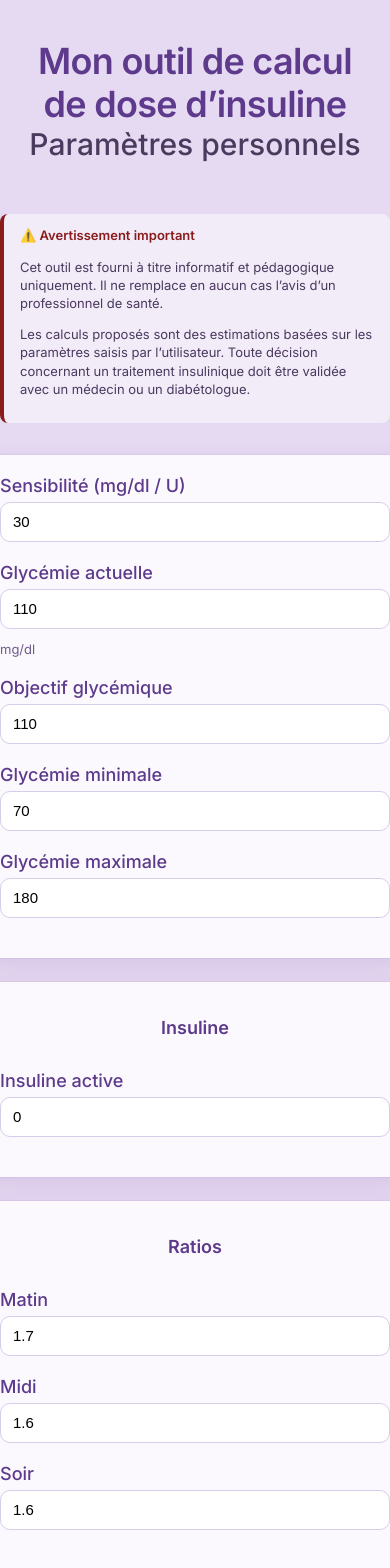
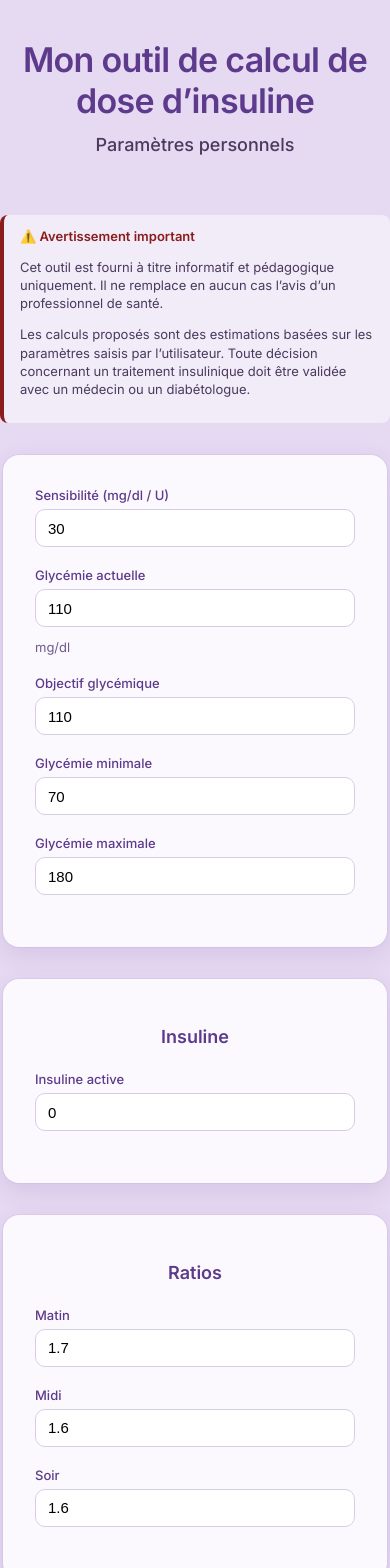
Before and after one commit to desdemone/calculateur-insuline, a React (Create React App) app: page / in a window 390 px wide. Shown: the top 1568 px of the page. Built offline with nearby package versions, Linux system fonts and the light colour scheme.

Commit message:
Reduce card width and UI adjustments

```diff
--- a/src/App.css
+++ b/src/App.css
@@ -1,4 +1,7 @@
-/* Base */
+/* ============================= */
+/* BASE */
+/* ============================= */
+
 html,
 body {
   margin: 0;
@@ -12,7 +15,10 @@ body {
   min-height: 100vh;
 }
 
-/* Header */
+/* ============================= */
+/* HEADER */
+/* ============================= */
+
 .header {
   padding: 64px 16px 32px;
   text-align: center;
@@ -27,27 +33,33 @@ body {
   color: #5D3A8C;
 }
 
-/* Section */
+.subtitle-intro {
+  margin: 12px 0 24px;
+  font-size: 18px;
+  font-weight: 500;
+  color: #4A3A5E;
+  text-align: center;
+}
+
+/* ============================= */
+/* SECTION */
+/* ============================= */
+
 .section {
   display: flex;
   flex-direction: column;
   align-items: center;
 }
 
-.subtitle-intro {
-  margin: 0 0 16px;
-  font-size: 30px;        /* ⬆️ légèrement plus grand */
-  font-weight: 500;       /* un peu plus présent */
-  color: #4A3A5E;
-  text-align: center;
-}
+/* ============================= */
+/* CARD */
+/* ============================= */
 
-/* Card */
 .card {
   background-color: #FBF9FD;
   border-radius: 16px;
   padding: 32px;
-  max-width: 400px;   /* ⬅️ resserré */
+  max-width: 400px;
   width: 100%;
   margin-bottom: 32px;
   box-shadow:
@@ -56,48 +68,55 @@ body {
 }
 
 .subtitle {
-  margin-bottom: 32px;
+  margin-bottom: 24px;
   font-size: 20px;
   font-weight: 600;
   color: #5D3A8C;
   text-align: center;
 }
 
-/* Fields */
+/* ============================= */
+/* FIELDS */
+/* ============================= */
+
 .field {
   margin-bottom: 20px;
 }
 
+/* Labels */
 label {
   display: block;
   margin-bottom: 6px;
-  font-size: 18px;
+  font-size: 14px;
   font-weight: 500;
   color: #5D3A8C;
 }
 
-/* Inputs + units */
-.input-unit {
-  display: flex;
-  align-items: center;
-  gap: 8px;
-}
-
-input {
+/* Inputs + Select */
+input,
+select {
   width: 100%;
-  height: 40px;
+  height: 42px;
   padding: 0 12px;
-  font-size: 15px;
+  font-size: 16px;
   border-radius: 10px;
   border: 1px solid #D6CDEA;
   background-color: #FFFFFF;
   box-sizing: border-box;
 }
 
-input:focus {
+input:focus,
+select:focus {
   outline: none;
   border-color: #5D3A8C;
   box-shadow: 0 0 0 2px rgba(93, 58, 140, 0.15);
+}
+
+/* Units */
+.input-unit {
+  display: flex;
+  align-items: center;
+  gap: 8px;
 }
 
 .unit {
@@ -106,7 +125,10 @@ input:focus {
   white-space: nowrap;
 }
 
-/* Ratios grid */
+/* ============================= */
+/* RATIOS GRID */
+/* ============================= */
+
 .ratios-grid {
   display: grid;
   grid-template-columns: 80px 1fr;
@@ -121,7 +143,10 @@ input:focus {
   color: #6F5A8A;
 }
 
-/* Button */
+/* ============================= */
+/* BUTTON */
+/* ============================= */
+
 button {
   width: 100%;
   height: 44px;
@@ -140,64 +165,10 @@ button:hover {
   background-color: #7A54B2;
 }
 
-/* Mobile */
-@media (max-width: 480px) {
-  .card {
-    padding: 24px 20px;
-  }
+/* ============================= */
+/* MEDICAL DISCLAIMER */
+/* ============================= */
 
-  .ratios-grid {
-    grid-template-columns: 1fr;
-  }
-}
-@media (max-width: 480px) {
-  .title {
-    font-size: 36px;
-    line-height: 1.2;
-  }
-}
-@media (max-width: 480px) {
-  .header {
-    padding: 40px 16px 24px;
-  }
-}
-select {
-  width: 100%;
-  height: 40px;
-  padding: 0 12px;
-  font-size: 15px;
-  border-radius: 10px;
-  border: 1px solid #D6CDEA;
-  background-color: #FFFFFF;
-}
-@media (max-width: 480px) {
-  .card {
-    max-width: 100%;
-    padding: 20px 16px;      /* 🔑 réduit le padding */
-    margin: 0 12px 24px;     /* 🔑 espace sur les côtés */
-    border-radius: 14px;
-  }
-}
-@media (max-width: 480px) {
-  .input-unit {
-    flex-wrap: wrap;        /* 🔑 autorise le retour à la ligne */
-  }
-
-  .unit {
-    margin-top: 4px;
-  }
-}
-@media (max-width: 480px) {
-  .subtitle {
-    font-size: 18px;
-  }
-}
-@media (max-width: 480px) {
-  button {
-    height: 42px;
-    font-size: 14px;
-  }
-}
 .medical-disclaimer {
   max-width: 520px;
   margin: 12px auto 32px;
@@ -215,3 +186,66 @@ select {
   font-weight: 600;
   color: #8A1C1C;
 }
+
+/* ============================= */
+/* RESPONSIVE MOBILE */
+/* ============================= */
+
+@media (max-width: 480px) {
+
+  .header {
+    padding: 40px 16px 24px;
+  }
+
+  .title {
+    font-size: 34px;
+    line-height: 1.2;
+  }
+
+  .subtitle {
+    font-size: 18px;
+  }
+
+  .card {
+  background-color: #FBF9FD;
+  border-radius: 16px;
+  padding: 32px;
+
+  max-width: 320px;   /* 🔑 réduit largeur */
+  width: 100%;
+
+  margin: 0 auto 32px;  /* centre automatiquement */
+
+  box-shadow:
+    0 8px 24px rgba(93, 58, 140, 0.12),
+    0 0 0 1px rgba(93, 58, 140, 0.06);
+}
+
+
+  label {
+    font-size: 13px;
+  }
+
+  input,
+  select {
+    height: 38px;
+    font-size: 15px;
+  }
+
+  .input-unit {
+    flex-wrap: wrap;
+  }
+
+  .unit {
+    margin-top: 4px;
+  }
+
+  button {
+    height: 42px;
+    font-size: 14px;
+  }
+
+  .ratios-grid {
+    grid-template-columns: 1fr;
+  }
+}
```
Also changed, not shown: src/Page2.js (indentation only).
